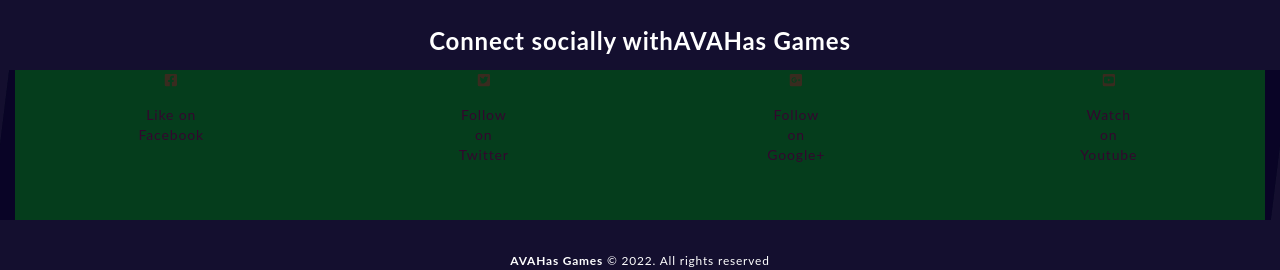
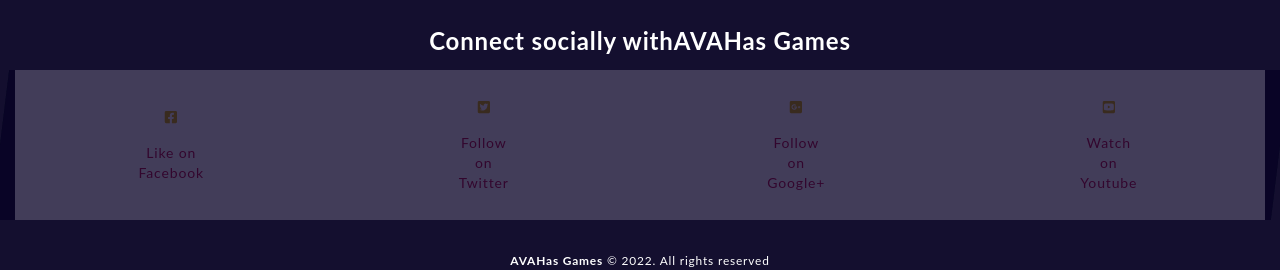
Before and after one commit to And-Naz/game-hub-frontend, a React (Create React App) app: page / in a window 1280 px wide. Shown: the part 4128-4398 px from the top of the page. Built offline with nearby package versions, Linux system fonts and the light colour scheme; no server answers.

Commit message:
Add ShopinCard test

```diff
--- a/src/components/Footer/Footer.css
+++ b/src/components/Footer/Footer.css
@@ -91,7 +91,7 @@ h1, h2, h3, h4, h5, h6 {
 }
 
 body footer .social .social-icons {
-    max-width: none;
+    max-width: 100%;
 }
 
 footer .social .social-icons {
@@ -119,24 +119,24 @@ footer .social .social-icons {
     margin-top: -2rem;
 }
 
-footer .social .social-icons .social-icon>a::after {
-    content: "";
-    position: absolute;
-    top: 0;
-    right: 0;
-    bottom: 0;
-    left: 0;
-    background: rgba(8,3,37,.3);
-    -webkit-transition: .3s background ease;
-    -o-transition: .3s background ease;
-    transition: .3s background ease;
-    -webkit-transform: skew(-7deg);
-    -ms-transform: skew(-7deg);
-    transform: skew(-7deg);
-    -webkit-transform-origin: 50% 50%;
-    -ms-transform-origin: 50% 50%;
-    transform-origin: 50% 50%;
-}
+/*footer .social .social-icons .social-icon>a::after {*/
+/*    content: "";*/
+/*    position: absolute;*/
+/*    top: 0;*/
+/*    right: 0;*/
+/*    bottom: 0;*/
+/*    left: 0;*/
+/*    background: rgba(8,3,37,.3);*/
+/*    -webkit-transition: .3s background ease;*/
+/*    -o-transition: .3s background ease;*/
+/*    transition: .3s background ease;*/
+/*    -webkit-transform: skew(-7deg);*/
+/*    -ms-transform: skew(-7deg);*/
+/*    transform: skew(-7deg);*/
+/*    -webkit-transform-origin: 50% 50%;*/
+/*    -ms-transform-origin: 50% 50%;*/
+/*    transform-origin: 50% 50%;*/
+/*}*/
 
 
 
--- a/src/components/FooterSocial/style.css
+++ b/src/components/FooterSocial/style.css
@@ -139,20 +139,30 @@ h3, .h3 {
 }
 
 .social-icons {
-    background-color: lime;
+
+    background: rgba(8,3,37,.45);
     width: 100%;
     height: 150px;
     overflow: hidden;
     display: flex;
-    flex-direction: row;
 }
 
 .social-icon {
     width: 25%;
     display: flex;
-    justify-content: space-evenly;
+    flex-direction: column;
+    justify-content: center;
+    background: #fff;
+    justify-items: center;
+    align-items: center;
+
+
 }
-
+.social-icon:hover {
+    box-sizing: border-box;
+    padding-left: 15px;
+    padding-right: 15px;
+}
 .social-icon span {
     width: min-content;
 }
@@ -162,26 +172,26 @@ h3, .h3 {
     height: 100px;
 }
 
-/*.social .social-icons .social-icon > a::after {*/
-/*    content: "";*/
-/*    position: absolute;*/
-/*    top: 0;*/
-/*    right: 0;*/
-/*    bottom: 0;*/
-/*    left: 0;*/
-/*    background: rgba(8, 3, 37, .3);*/
-/*    -webkit-transition: .3s background ease;*/
-/*    -o-transition: .3s background ease;*/
-/*    transition: .3s background ease;*/
-/*    -webkit-transform: skew(-7deg);*/
-/*    -ms-transform: skew(-7deg);*/
-/*    transform: skew(*/
-/*            -7deg*/
-/*    );*/
-/*    -webkit-transform-origin: 50% 50%;*/
-/*    -ms-transform-origin: 50% 50%;*/
-/*    transform-origin: 50% 50%;*/
-/*}*/
+.social .social-icons .social-icon > a::after {
+    content: "";
+    position: absolute;
+    top: 0;
+    right: 0;
+    bottom: 0;
+    left: 0;
+    background: rgba(8, 3, 37, .3);
+    -webkit-transition: .3s background ease;
+    -o-transition: .3s background ease;
+    transition: .3s background ease;
+    -webkit-transform: skew(-7deg);
+    -ms-transform: skew(-7deg);
+    transform: skew(
+            -7deg
+    );
+    -webkit-transform-origin: 50% 50%;
+    -ms-transform-origin: 50% 50%;
+    transform-origin: 50% 50%;
+}
 
 
 .social .social-icons .social-icon a span {
--- a/src/components/ShoppingCard/index.js
+++ b/src/components/ShoppingCard/index.js
@@ -4,18 +4,22 @@ import useAuth from '../../hooks/useAuth';
 import './style.css'
 import React from "react";
 import {useSelector, useDispatch} from "react-redux"
-import {deleteItem, setBag} from "../../store/bagReducer";
+import {deleteItem, setBag, addToBag} from "../../store/bagReducer";
 
 
 function ShoppingCard({toggleForm}) {
     const dispatch = useDispatch();
     const {isOpen, bagData} = useSelector(state => state.bag)
+    const {totalPrice, setTotalPrice} = useSelector(state => state.bag.bagData.reduce(
+        function(acc, item) {return acc + item.price
+        } ,0))
     // const gameInfo = useSelector(state => state.gamesInfo)
     // console.log(isOpen)
     console.log(bagData)
 
+
     function pay() {
-
+       alert("You successfully paid")
     }
 
     return (
@@ -46,11 +50,26 @@ function ShoppingCard({toggleForm}) {
                                     </div>
                                 </div>
                             </div>
+
+                        <div className="styles--sc-card__column-wrapper">
+                            <p><strong>Price: {item.price} $</strong></p>
+                            <button data-purpose="shopping-cart-addToBag" type="button"
+                                    className="btn btn-lg btn-primary btn-block"
+                                    onClick={addToBag(item)}
+                            >Buy
+                            </button>
+                            <button data-purpose="shopping-cart-addToBag" type="button"
+                                    className="btn btn-lg btn-primary btn-block"
+                                    onClick={deleteItem(item)}
+                            >Delete
+                            </button>
+                        </div>
                         </div>
                     </div>
                 ))}
                 <div className="styles--sc-card__container styles--sc-card2">
-                <button data-purpose="shopping-cart-checkout" type="button"
+                    <p><strong>Total: Total_Price $</strong></p>
+                    <button type="button"
                             className="btn btn-lg btn-primary btn-block"
                             onClick={pay}
                     >Checkout
--- a/src/components/ShoppingCard/style.css
+++ b/src/components/ShoppingCard/style.css
@@ -39,8 +39,8 @@
 .styles--sc-card > img {
     margin-top: 10px;
     margin-left: 15px;
-    width: 90px;
-    height: 90px;
+    width: 25px;
+    height: 25px;
 
 
 }
--- a/src/store/bagReducer.js
+++ b/src/store/bagReducer.js
@@ -105,6 +105,9 @@ export default function bagReducer(state = defaultState, {type, payload} = {}) {
         case "bagReducer/DELETE_BAG_ITEM": {
             return {...state, bagData: state.bagData.filter((item) => item.id !== payload ) }
         }
+        case "bagReducer/addToBag": {
+            return {...state, bagData: state.bagData.push( payload ) }
+        }
         default:
             return state;
     }
@@ -115,12 +118,15 @@ export const setBag = () => ({
     type: 'bagReducer/SET_BAG'
 });
 
+export const addToBag = (payload) => ({
+    type: 'bagReducer/ADD_TO_BAG',
+    payload
+});
+
 export const deleteItem = (payload) => ({
     type: 'bagReducer/DELETE_BAG_ITEM',
     payload
 })
-// export const setBag = function () {
-//     return {type: 'bagReducer/SET_BAG'}
-// }
+
 
 // export const setUser = Asynchronous(SET_USER)
```
Lines whose indentation alone changed are shown as unchanged.
